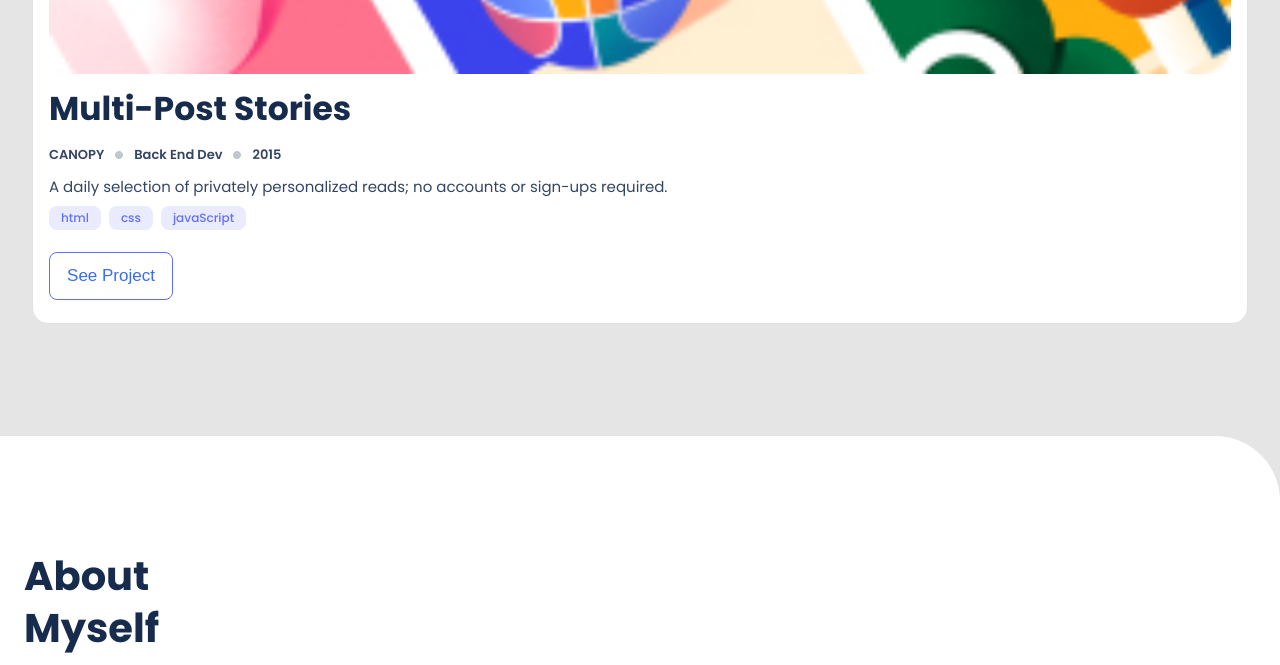
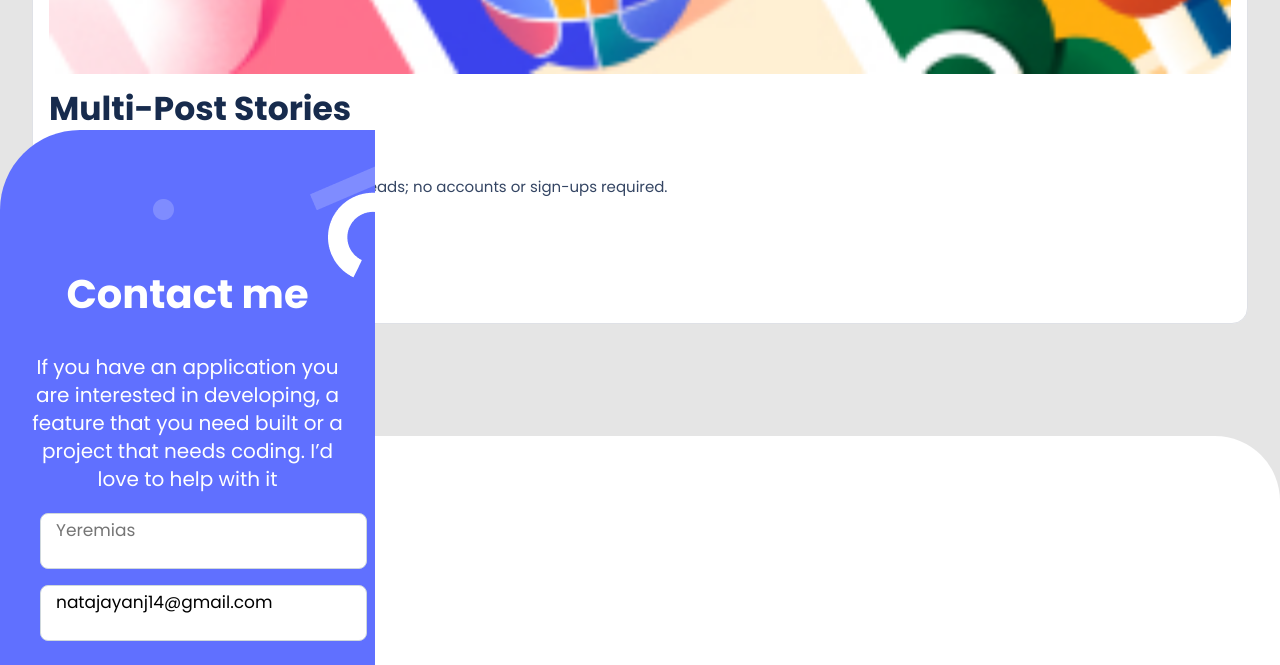
Before and after one commit to uuukiiiyooo/myFirstPortfolio.github.io, a website: page index.html in a window 1280 px wide. Shown: the part 5280-5945 px from the top of the page. Drawn offline with Linux system fonts and the light colour scheme.

Commit message:
Add input for contact me section

```diff
--- a/index.html
+++ b/index.html
@@ -202,6 +202,15 @@
     <section class="contactMe">
         <h2>Contact me</h2>
         <p>If you have an application you are interested in developing, a feature that you need built or a project that needs coding. I’d love to help with it </p>
+        <form>
+            <ul>
+                <li>
+                    <input value="" placeholder="Yeremias" id="name" type="text" name="name" maxlength="30">
+                </li>
+                <li><input value="natajayanj14@gmail.com" id="email" type="email" name="email">
+                </li>
+            </ul>
+        </form>
     </section>
 </body>
 </html>
--- a/styles.css
+++ b/styles.css
@@ -377,7 +377,16 @@ body {
     }
 
     .contactMe {
-        background-color: #6070FF;
+        position: absolute;
+        width: 375px;
+        height: 779px;
+        left: 0px;
+        top: 5410px;
+        background: #6070FF;
+        background-position: right;
+        background-image: url('img/mobContact.png');
+        background-repeat: no-repeat;
+        border-top-left-radius: 80px;
     }
 
     .contactMe h2 {
@@ -399,8 +408,35 @@ body {
         text-align: center;
     }
 
+    input {
+        width: 327px;
+        height: 48px;
+        display: flex;
+        align-items: center;
+        justify-content: center;
+        border: 1px solid #CFD8DC;
+        border-radius: 8px;
+        box-sizing: border-box;
+        padding: 16px 15px 38px 15px;
+        font-family: 'Poppins';
+        font-style: normal;
+        font-weight: 400;
+        font-size: 17px;
+        line-height: 20px;
+      }
+
+      form li + li{
+        margin-top: 1rem;
+      }
+
+    .contactMe ul{
+            list-style-type: none;
+    }
+
+
 
     /*Ends new code*/
+
 
 
 @media screen and (min-width: 768px) {
```
